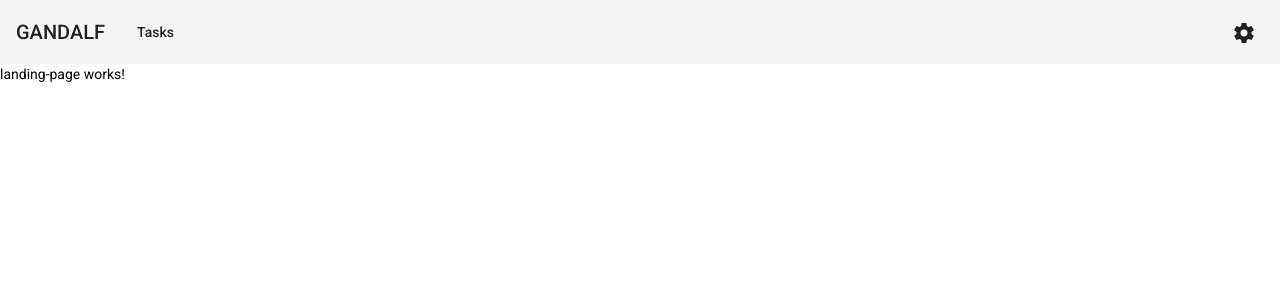
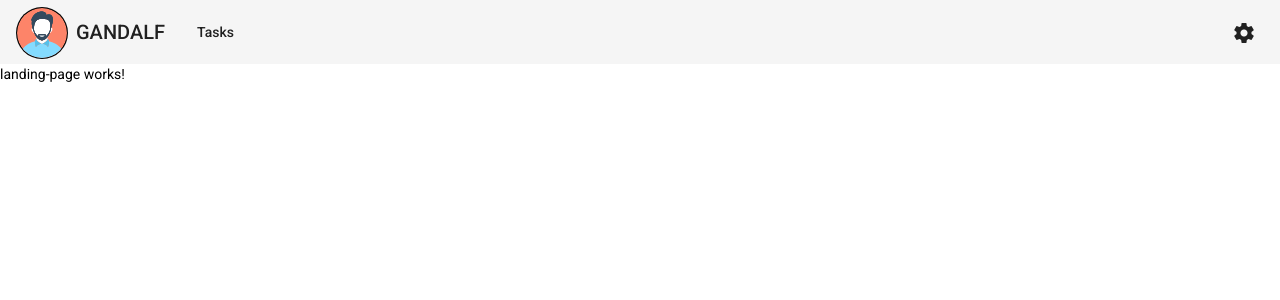
Before and after one commit to maximwow70/GANDALF-1.0, an Angular app in the folder frontend/: page / in a window 1280 px wide. Shown: the top 300 px of the page. Built offline with nearby package versions, Linux system fonts and the light colour scheme; no server answers.

Commit message:
feat: avatar component

```diff
--- /dev/null
+++ b/frontend/src/app/common-components/avatar/avatar.component.html
@@ -0,0 +1,5 @@
+<img
+    class="avatar"
+    [src]="avatar?.url || 'assets/default-user.svg'"
+    [alt]="avatar?.name"
+    [title]="avatar?.name">
--- /dev/null
+++ b/frontend/src/app/common-components/avatar/avatar.component.scss
@@ -0,0 +1,18 @@
+@import "variables.scss";
+
+$avatar_size: 50px;
+$avatar_border-color: rgba(0,0,0,.87);
+
+:host {
+    display: block;
+    width: $avatar_size;
+    height: $avatar_size;
+}
+
+.avatar {
+    width: 100%;
+    height: 100%;
+    border: 1px solid $avatar_border-color;
+    border-radius: 50%;
+    background-color: $avatar_border-color;
+}
--- /dev/null
+++ b/frontend/src/app/common-components/avatar/avatar.component.ts
@@ -0,0 +1,19 @@
+import { Component, Input, OnInit } from '@angular/core';
+
+export interface Avatar {
+	url: string;
+	name: string;
+}
+
+@Component({
+	selector: 'app-avatar',
+	templateUrl: './avatar.component.html',
+	styleUrls: ['./avatar.component.scss'],
+})
+export class AvatarComponent implements OnInit {
+	@Input() public avatar?: Avatar;
+
+	constructor() {}
+
+	ngOnInit(): void {}
+}
--- a/frontend/src/app/common-components/common-components.module.ts
+++ b/frontend/src/app/common-components/common-components.module.ts
@@ -1,8 +1,9 @@
 import { NgModule } from '@angular/core';
+import { AvatarComponent } from './avatar/avatar.component';
 
 @NgModule({
-	declarations: [],
+	declarations: [AvatarComponent],
 	imports: [],
-	exports: [],
+	exports: [AvatarComponent],
 })
 export class CommonComponentsModule {}
--- a/frontend/src/app/container/container.component.html
+++ b/frontend/src/app/container/container.component.html
@@ -1,5 +1,8 @@
 <div class="container">
     <mat-toolbar class="container__header container-header">
+        <div class="container__avatar">
+            <app-avatar [avatar]="avatar"></app-avatar>
+        </div>
         <span class="logo" routerLink="/">GANDALF</span>
         <div class="container-header__navigation">
             <button mat-button routerLink="/tasks">Tasks</button>
--- a/frontend/src/app/container/container.component.scss
+++ b/frontend/src/app/container/container.component.scss
@@ -19,6 +19,10 @@ $header-height: 64px;
     height: $header-height;
 }
 
+.container__avatar {
+    margin-right: 10px;
+}
+
 .container__content {
     display: flex;
     padding-top: $header-height;
--- a/frontend/src/app/container/container.component.ts
+++ b/frontend/src/app/container/container.component.ts
@@ -1,4 +1,5 @@
 import { Component, OnInit } from '@angular/core';
+import { Avatar } from '../common-components/avatar/avatar.component';
 
 @Component({
 	selector: 'app-container',
@@ -6,6 +7,11 @@ import { Component, OnInit } from '@angular/core';
 	styleUrls: ['./container.component.scss'],
 })
 export class ContainerComponent implements OnInit {
+	public avatar: Avatar = {
+		url: '',
+		name: 'Billy',
+	};
+
 	constructor() {}
 
 	ngOnInit(): void {}
--- a/frontend/src/app/container/container.module.ts
+++ b/frontend/src/app/container/container.module.ts
@@ -4,10 +4,11 @@ import { ContainerComponent } from './container.component';
 import { MatToolbarModule } from '@angular/material/toolbar';
 import { MatIconModule } from '@angular/material/icon';
 import { MatButtonModule } from '@angular/material/button';
+import { CommonComponentsModule } from '../common-components/common-components.module';
 
 @NgModule({
 	declarations: [ContainerComponent],
-	imports: [RouterModule, MatToolbarModule, MatIconModule, MatButtonModule],
+	imports: [RouterModule, MatToolbarModule, MatIconModule, MatButtonModule, CommonComponentsModule],
 	exports: [ContainerComponent],
 })
 export class ContainerModule {}
```
Also changed, not shown: frontend/src/assets/default-user.svg (added).
